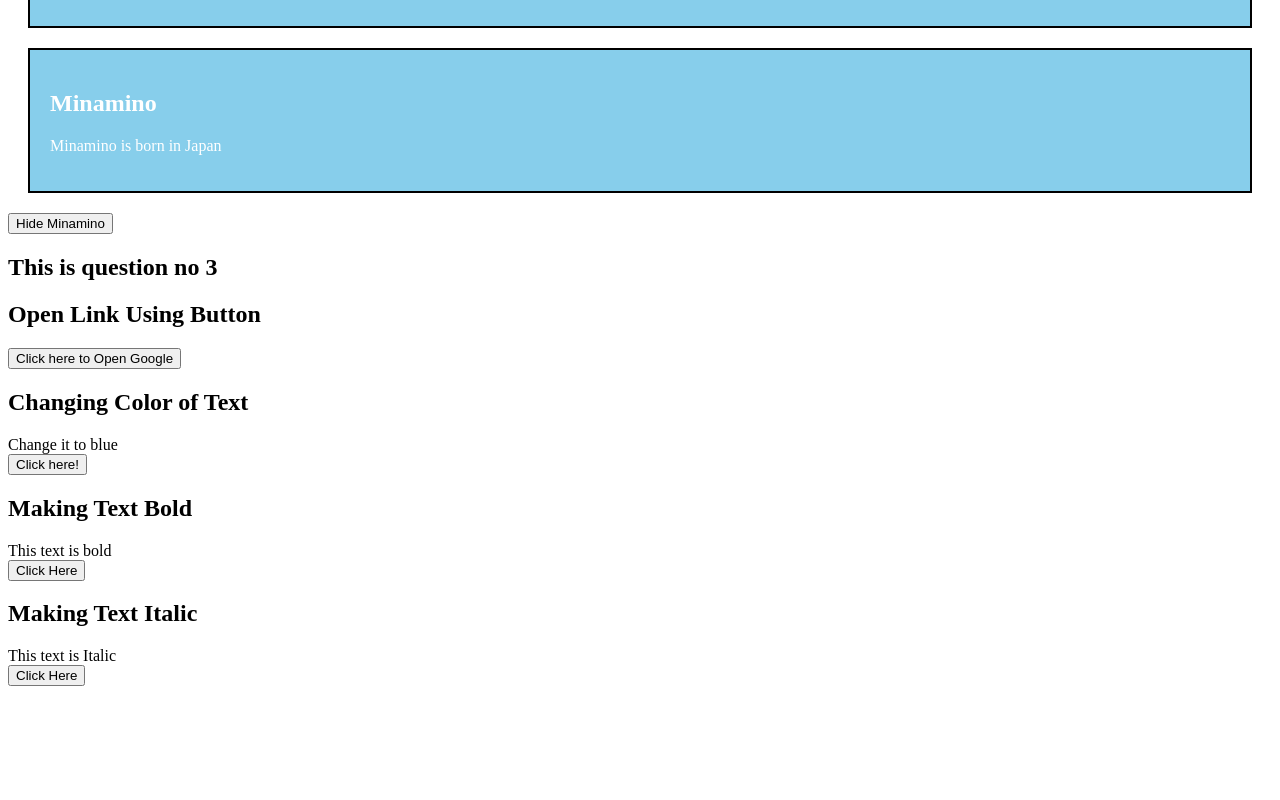
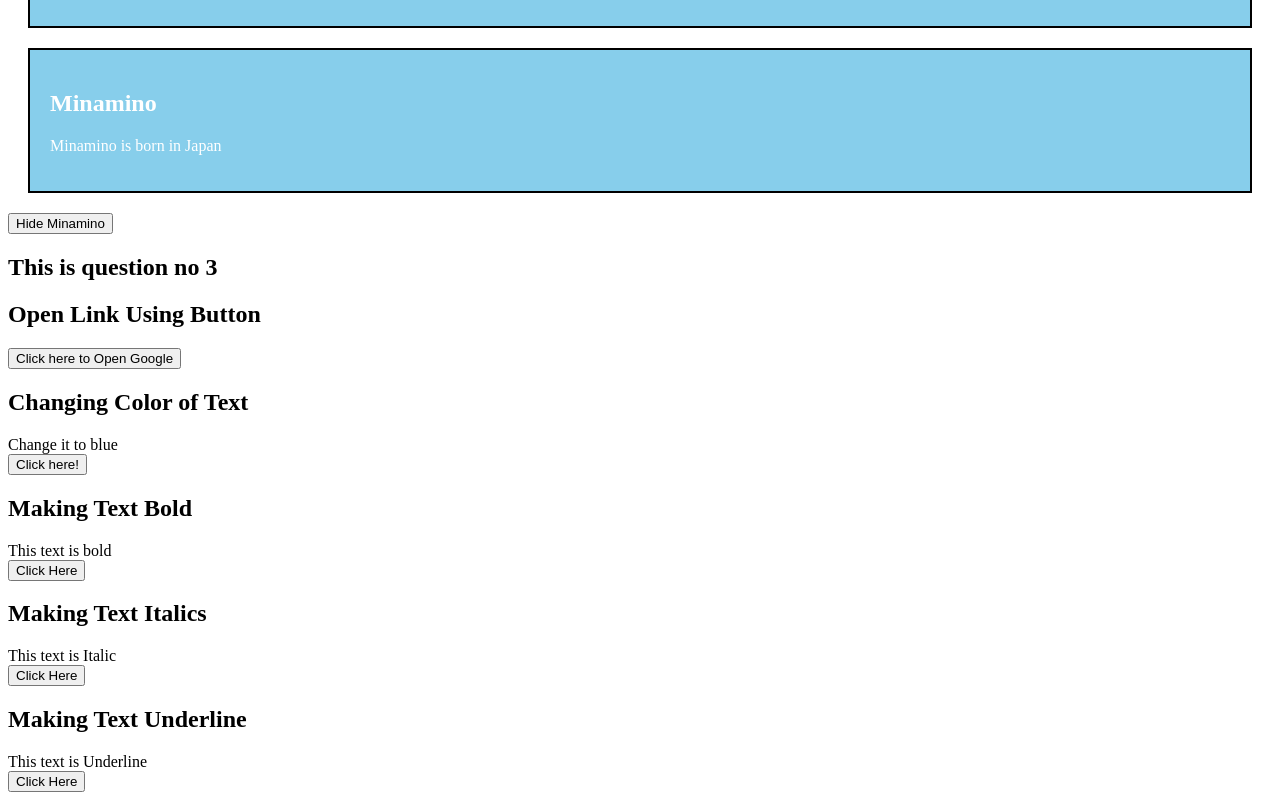
Before and after one commit to Kaflemax/mobile-programming, a plain HTML site: page index.html in a window 1280 px wide. Shown: the part 454-1254 px from the top of the page. Before the commit the page ends 1148 px from the top, so only its background shows below. Drawn offline with Linux system fonts and the light colour scheme.

Commit message:
Added seventh Div

```diff
--- a/index.html
+++ b/index.html
@@ -40,8 +40,12 @@
  <h2>Making Text Bold</h2>
  <div id = "text1">This text is bold</div>
  <button type = "button" onclick="document.getElementById('text1').style.fontWeight='bold'">Click Here</button>
- <h2>Making Text Italic</h2>
+ <h2>Making Text Italics</h2>
  <div id = "text2">This text is Italic</div>
  <button type = "button" onclick="document.getElementById('text2').style.fontStyle='Italic'">Click Here</button>
+ <h2>Making Text Underline</h2>
+  <div id = "text3">This text is Underline</div>
+ <button type = "button" onclick="document.getElementById('text3').style.textDecoration='underline'">Click Here</button>
+
 </body>
 </html>
```
